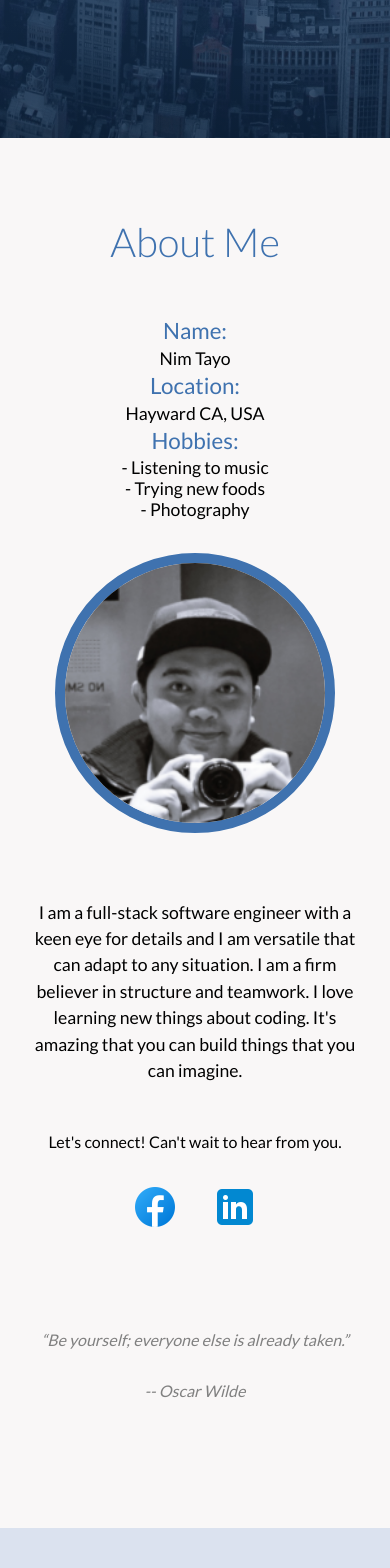
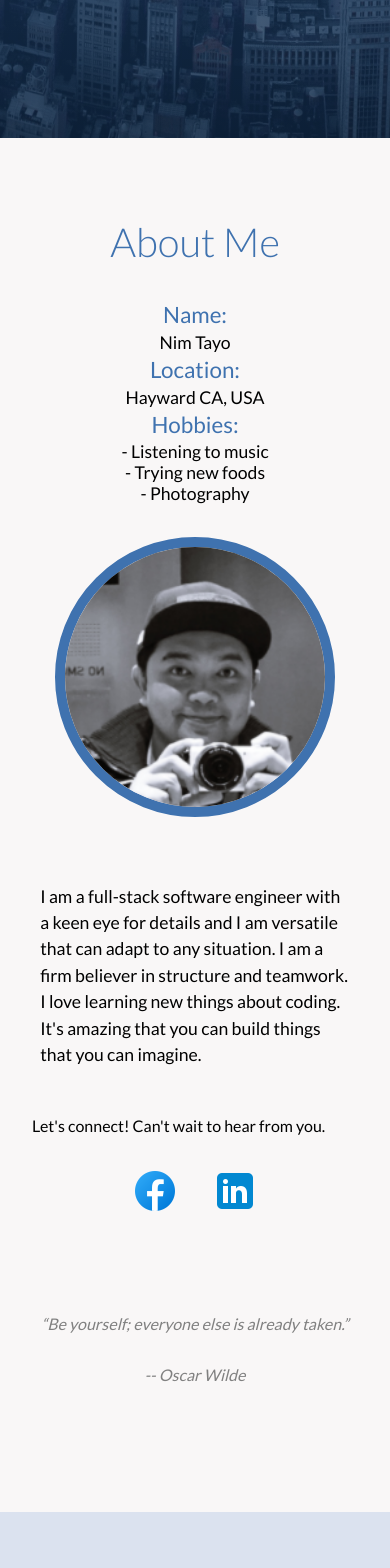
Before and after one commit to nimaester/personalsite, a React (Create React App) app: page / in a window 390 px wide. Shown: the part 780-2348 px from the top of the page. Built offline with nearby package versions, Linux system fonts and the light colour scheme.

Commit message:
fixed for all widths

```diff
--- a/src/About.js
+++ b/src/About.js
@@ -51,7 +51,7 @@ const AboutMe = forwardRef((props, ref) => {
             <p className="entry">- Photography</p>
           </div>
         </div>
-        <p>Let's connect! Can't wait to hear from you.</p>
+        <p className='invite'>Let's connect! Can't wait to hear from you.</p>
         <div className='links'>
           <a href='https://www.facebook.com/nim.tayo.12'>
             <img className='primary-icon' src={fbLogo} alt='' />
--- a/src/Skills.js
+++ b/src/Skills.js
@@ -122,7 +122,7 @@ const Skills = forwardRef((props, ref) => {
         <motion.h2 variants={slideLeftAnimation}>Technical Skills</motion.h2>
         <div className='skills-container'>
           {techSkills.map((techSkill) => (
-            <Skill techSkill={techSkill} />
+            <Skill key={techSkill[0]} techSkill={techSkill} />
           ))}
         </div>
 
--- a/src/styles/_about.scss
+++ b/src/styles/_about.scss
@@ -46,7 +46,7 @@
 }
 
 .about-me {
-  text-align: center;
+
   padding: 4rem 4rem 0rem 4rem;
   background-color: #f9f7f7;
   h2,
@@ -60,6 +60,7 @@
     font-size: 3.5rem;
     color: #3f72af;
     margin-top: 2rem;
+    text-align: center;
   }
 
   h4 {
@@ -85,7 +86,7 @@
       border: solid 10px #3f72af;
     }
     .bio {
-      min-width: 330px;
+      min-width: 95%;
       max-width: 330px;
       text-align: left;
       padding: 0rem 3rem;
@@ -144,7 +145,7 @@
       padding-bottom: 0rem;
     }
     .cards {
-      padding-top: 1rem;
+      padding-top: 0rem;
       flex-direction: column-reverse;
       p {
         font-size: 1.1rem;
@@ -153,9 +154,6 @@
         margin-top: 2rem;
         width: 95%;
         padding: 0rem;
-        p {
-          text-align: center;
-        }
       }
       .my-pic {
         width: 95%;
@@ -194,16 +192,18 @@
   }
 
   .about-me {
+    padding: 1rem;
     h2 {
       font-size: 2rem;
       padding-bottom: 0rem;
     }
     .cards {
-      padding: 1rem;
+      padding: 0rem;
       .bio {
         margin-top: 1rem;
-        max-width: 99%;
-        padding: 0rem;
+        min-width: 90%;
+        max-width: 90%;
+        margin-bottom: 1rem;
       }
       .my-pic {
         min-width: 200px;
@@ -215,9 +215,18 @@
         line-height: 1rem;
         text-align: center;
         padding-left: 0rem;
+        min-width: 90%;
+      }
+      .invite {
+        margin: 1rem;
+        min-width: 80%;
+        max-width: 80%;
       }
 
     }
-
+    .invite {
+      margin: 1rem;
+      font-size: 1.1rem;
+    }
   }
 }
--- a/src/styles/_nav.scss
+++ b/src/styles/_nav.scss
@@ -2,7 +2,7 @@ nav {
   display: flex;
   padding: 2rem 4rem;
   justify-content: space-between;
-  position: fixed;
+  position: fixed !important;
   top: 0;
   left: 0;
   z-index: 10;
```
